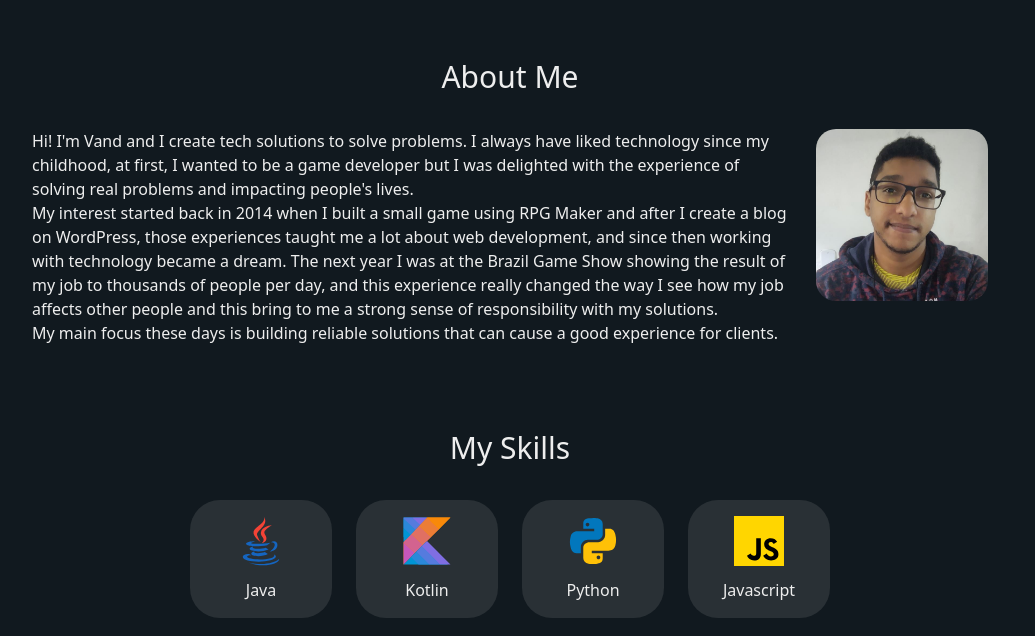
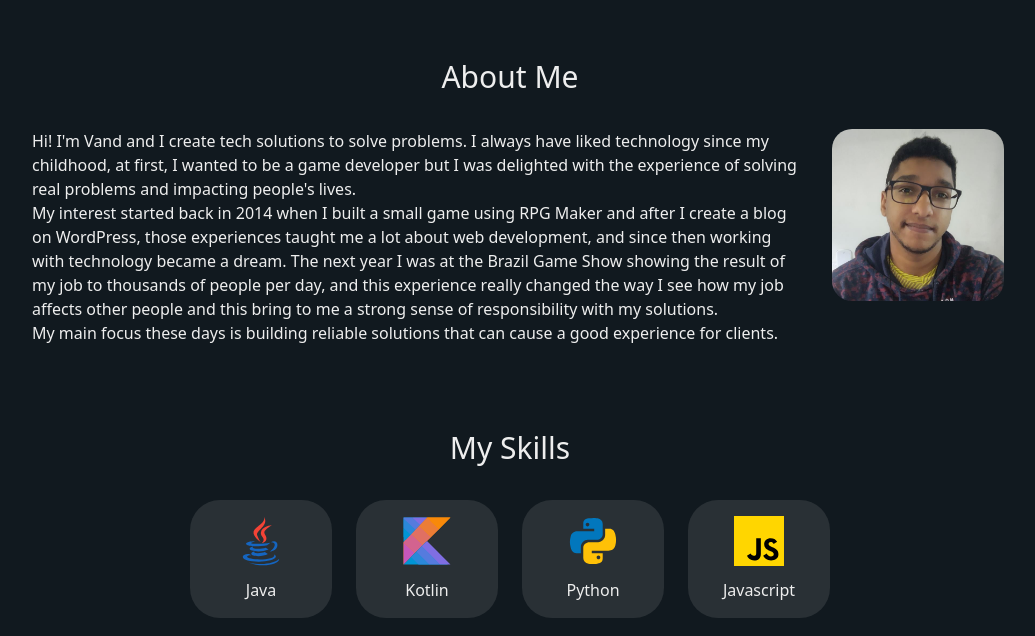
Before and after one commit to vanddev/pf-v1, a website: page index.html in a window 1280 px wide. Shown: the part 802-1438 px from the top of the page, without its empty margins (130-1165 px from the left). Drawn offline with nearby package versions, Linux system fonts and the light colour scheme; files that its build step writes are made by us from their sources.

Commit message:
change scrollbar, fix nav buttons and change about resp

```diff
--- a/index.html
+++ b/index.html
@@ -71,12 +71,12 @@
       <section id="about">
         <h1>About Me</h1>
         <div class="columns">
-          <div class="column is-8 is-offset-1">
+          <div class="column is-offset-1">
             <p>Hi! I'm Vand and I create tech solutions to solve problems. I always have liked technology since my childhood, at first, I wanted to be a game developer but I was delighted with the experience of solving real problems and impacting people's lives.</p>
             <p>My interest started back in 2014 when I built a small game using RPG Maker and after I create a blog on WordPress, those experiences taught me a lot about web development, and since then working with technology became a dream. The next year I was at the Brazil Game Show showing the result of my job to thousands of people per day, and this experience really changed the way I see how my job affects other people and this bring to me a strong sense of responsibility with my solutions.</p>
             <p>My main focus these days is building reliable solutions that can cause a good experience for clients.</p>
           </div>
-           <div class="column is-2">
+           <div class="column is-2-widescreen is-3-desktop profile-photo">
             <img alt="Vand's Brand" src="assets/profile-photo.png">
           </div>
         </div>
--- a/index.scss
+++ b/index.scss
@@ -20,6 +20,30 @@ body {
     color: $primary-color;
     font-family: $font-family;
     background-color: $bg-color;
+    overflow: hidden;
+}
+
+body::-webkit-scrollbar {
+    width: 16px;
+}
+
+body:not([no-y-overflow])::-webkit-scrollbar-thumb {
+    border-radius: 8px;
+    border: 4px solid transparent;
+    background-clip: content-box;
+    background-color: #aaa;
+}
+
+body::-webkit-scrollbar-thumb {
+    height: 10px;
+    border-radius: 8px;
+    border: 4px solid transparent;
+    background-clip: content-box;
+    background-color: hsl(0, 0%, 67%);
+}
+
+::-webkit-scrollbar-track {
+    background: $bg-color;
 }
 
 body > header {
@@ -35,6 +59,10 @@ body > header {
 
 .button.is-info.is-outlined:hover {
     background-color: hsl(207deg, 61%, 20%);
+}
+
+.profile-photo {
+    margin-right: 7%;
 }
 
 .navbar {
@@ -331,6 +359,10 @@ section {
         .navbar-brand {
             width: 100%;
         }
+
+        .navbar-burger {
+            display: block;
+        }
     }
 
     #timeline {
```
